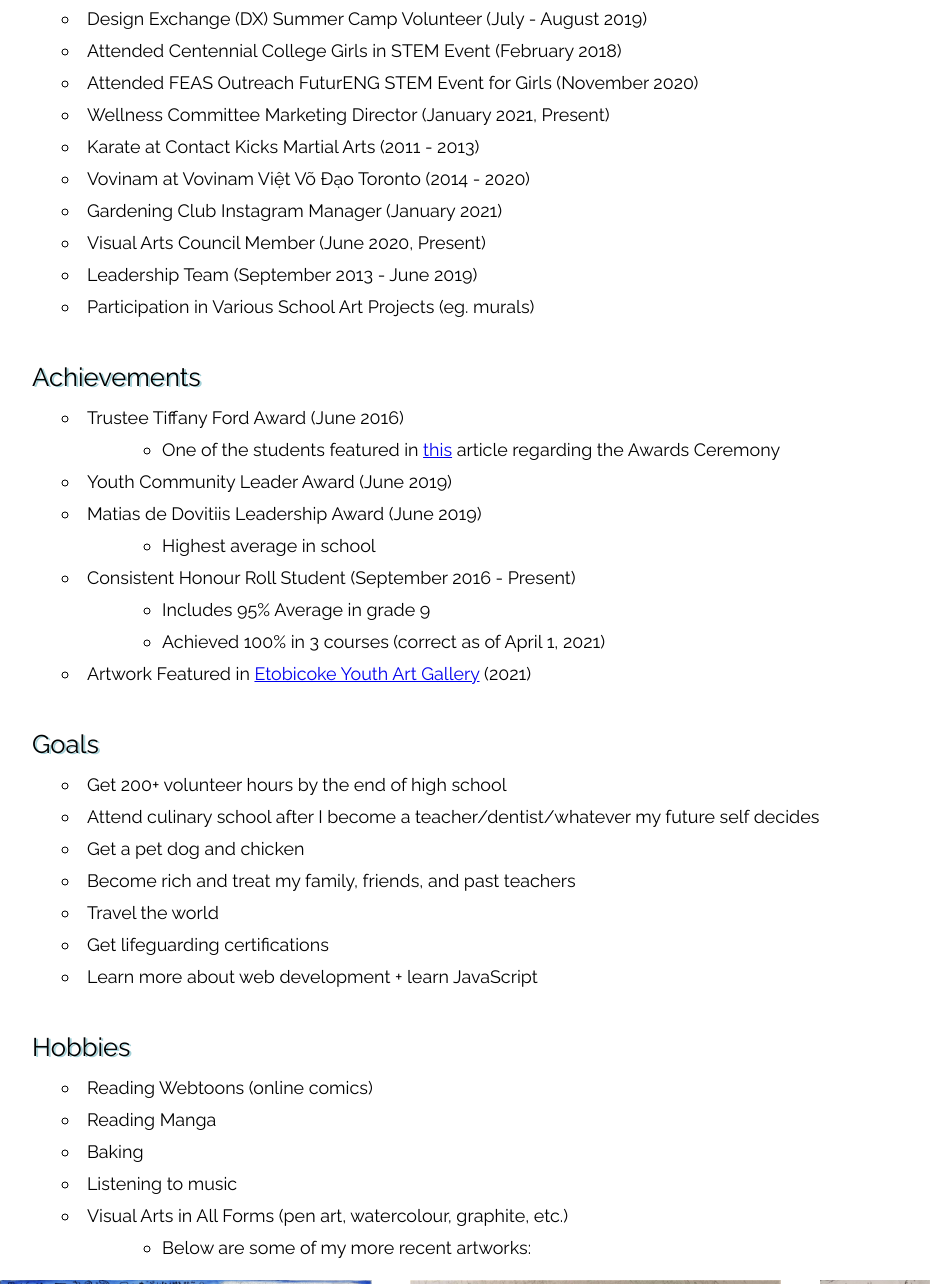
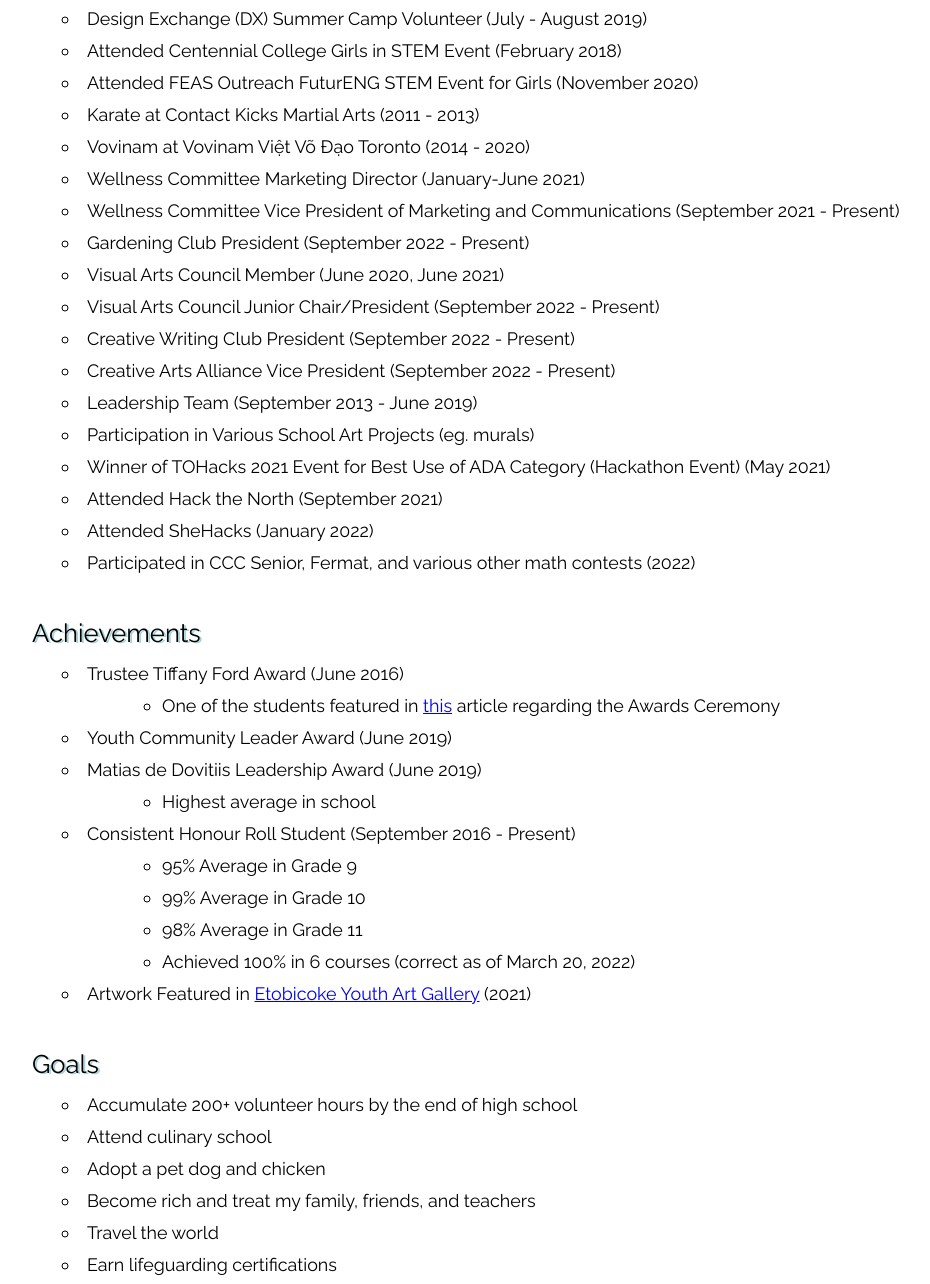
Before and after one commit to pH-li/ICS4U0-Portfolio, a plain HTML site: page aboutme.html in a window 1280 px wide. Shown: the part 990-2274 px from the top of the page, without its empty margins (38-968 px from the left). Drawn offline with Linux system fonts and the light colour scheme.

Commit message:
Update aboutme.html

```diff
--- a/aboutme.html
+++ b/aboutme.html
@@ -42,7 +42,7 @@
 		<div id = "image"><img src="Images/lilyphoto2.png" alt = "Lily Phan Photo" class = "center"></div>
 
 		<div id = "blurb">
-			<span id = "big"><b>Hey there!</b></span> My name's Lily, and I'm currently a grade 10 student at William Lyon Mackenzie. This page is meant to give you a small taste of my achievements thus far and what my life is like outside of programming. Want to see an in-depth description of my personality type? Click <a href = "https://www.16personalities.com/profiles/c47708850c4b8" target = "_blank"> here</a>.
+			<span id = "big"><b>Hey there!</b></span> My name's Lily, and I'm currently a grade 11 student at William Lyon Mackenzie. This page is meant to give you a small taste of my achievements thus far and what my life is like outside of programming. Want to see an in-depth description of my personality type? Click <a href = "https://www.16personalities.com/profiles/c47708850c4b8" target = "_blank"> here</a>.
 		</div>
 
 		<p class="headingformat">
@@ -67,13 +67,21 @@
 			<li id = "listitems"> Design Exchange (DX) Summer Camp Volunteer (July - August 2019) </li>
 			<li id = "listitems"> Attended Centennial College Girls in STEM Event (February 2018) </li>
 			<li id = "listitems"> Attended FEAS Outreach FuturENG STEM Event for Girls (November 2020) </li>
-			<li id = "listitems"> Wellness Committee Marketing Director (January 2021, Present) </li>
 			<li id = "listitems"> Karate at Contact Kicks Martial Arts (2011 - 2013) </li>
 			<li id = "listitems"> Vovinam at Vovinam Việt Võ Đạo Toronto (2014 - 2020) </li>
-				<li id = "listitems"> Gardening Club Instagram Manager (January 2021) </li>
-				<li id = "listitems"> Visual Arts Council Member (June 2020, Present) </li>
-				<li id = "listitems"> Leadership Team (September 2013 - June 2019) </li>
-				<li id = "listitems"> Participation in Various School Art Projects (eg. murals) </li>
+			<li id = "listitems"> Wellness Committee Marketing Director (January-June 2021) </li>
+			<li id = "listitems"> Wellness Committee Vice President of Marketing and Communications (September 2021 - Present)</li>
+			<li id = "listitems"> Gardening Club President (September 2022 - Present) </li>
+			<li id = "listitems"> Visual Arts Council Member (June 2020, June 2021) </li>
+			<li id = "listitems"> Visual Arts Council Junior Chair/President (September 2022 - Present) </li>
+			<li id = "listitems"> Creative Writing Club President (September 2022 - Present) </li>
+			<li id = "listitems"> Creative Arts Alliance Vice President (September 2022 - Present) </li>
+			<li id = "listitems"> Leadership Team (September 2013 - June 2019) </li>
+			<li id = "listitems"> Participation in Various School Art Projects (eg. murals) </li>
+			<li id = "listitems"> Winner of TOHacks 2021 Event for Best Use of ADA Category (Hackathon Event) (May 2021)</li>
+			<li id = "listitems"> Attended Hack the North (September 2021) </li>
+			<li id = "listitems"> Attended SheHacks (January 2022) </li>
+			<li id = "listitems"> Participated in CCC Senior, Fermat, and various other math contests (2022)</li>
 			</dl>
 
 		<br>
@@ -87,8 +95,10 @@
 				<li id = "listitems"> Matias de Dovitiis Leadership Award (June 2019) </li>
 					<dd>Highest average in school</dd>
 				<li id = "listitems"> Consistent Honour Roll Student (September 2016 - Present) </li>
-					<dd>Includes 95% Average in grade 9</dd>
-					<dd>Achieved 100% in 3 courses (correct as of April 1, 2021)</dd>
+					<dd>95% Average in Grade 9</dd>
+					<dd>99% Average in Grade 10</dd>
+					<dd>98% Average in Grade 11</dd>
+					<dd>Achieved 100% in 6 courses (correct as of March 20, 2022)</dd>
 				<li id = "listitems"> Artwork Featured in <a href = "https://www.artsetobicoke.com/projects/edge-youth-art-show-2021/edge-youth-arts-show-2021/" target = "_blank">Etobicoke Youth Art Gallery</a> (2021)</li>
 			</dl>
 		<br>
@@ -96,12 +106,12 @@
 			Goals
 		</p>
 		<dl>
-			<li id = "listitems"> Get 200+ volunteer hours by the end of high school </li>
-			<li id = "listitems"> Attend culinary school after I become a teacher/dentist/whatever my future self decides </li>
-			<li id = "listitems"> Get a pet dog and chicken </li>
-			<li id = "listitems"> Become rich and treat my family, friends, and past teachers</li>
+			<li id = "listitems"> Accumulate 200+ volunteer hours by the end of high school </li>
+			<li id = "listitems"> Attend culinary school </li>
+			<li id = "listitems"> Adopt a pet dog and chicken </li>
+			<li id = "listitems"> Become rich and treat my family, friends, and teachers</li>
 			<li id = "listitems"> Travel the world </li>
-			<li id = "listitems"> Get lifeguarding certifications </li>
+			<li id = "listitems"> Earn lifeguarding certifications </li>
 			<li id = "listitems"> Learn more about web development + learn JavaScript </li>
 			</dl>
 
@@ -116,7 +126,7 @@
 				<li id = "listitems"> Baking</li>
 				<li id = "listitems"> Listening to music </li>
 				<li id = "listitems"> Visual Arts in All Forms (pen art, watercolour, graphite, etc.)</li>
-				<dd>Below are some of my more recent artworks:</dd>
+				<dd>Below are some of my artworks:</dd>
 			</dl>
 
 		<div class="row">
```
